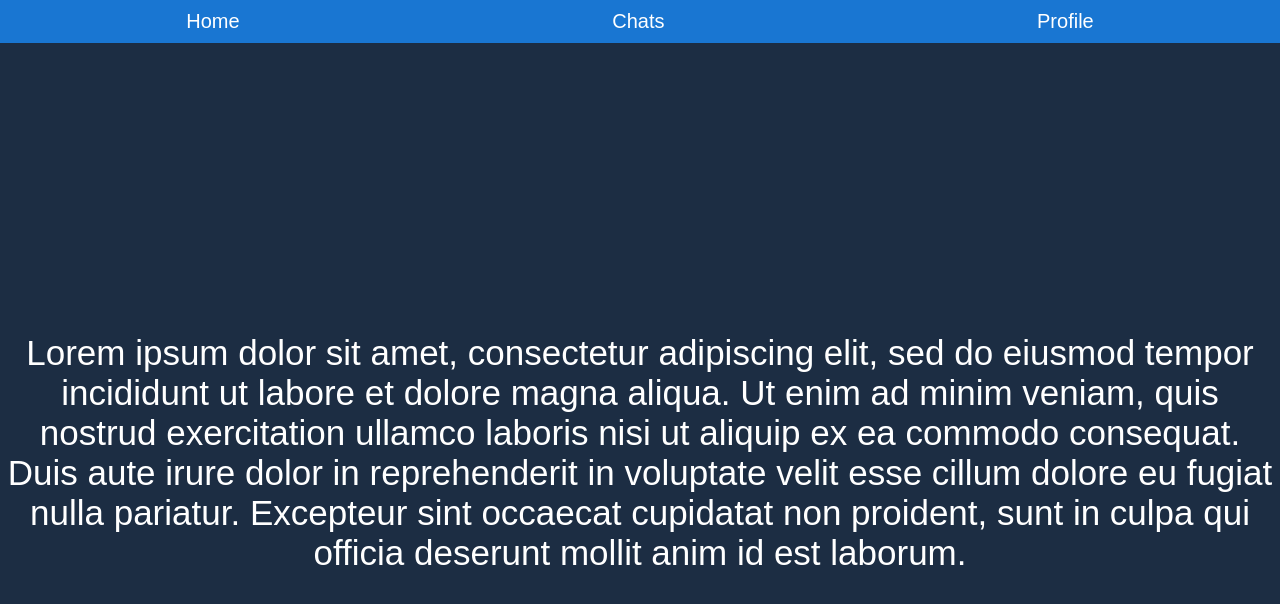
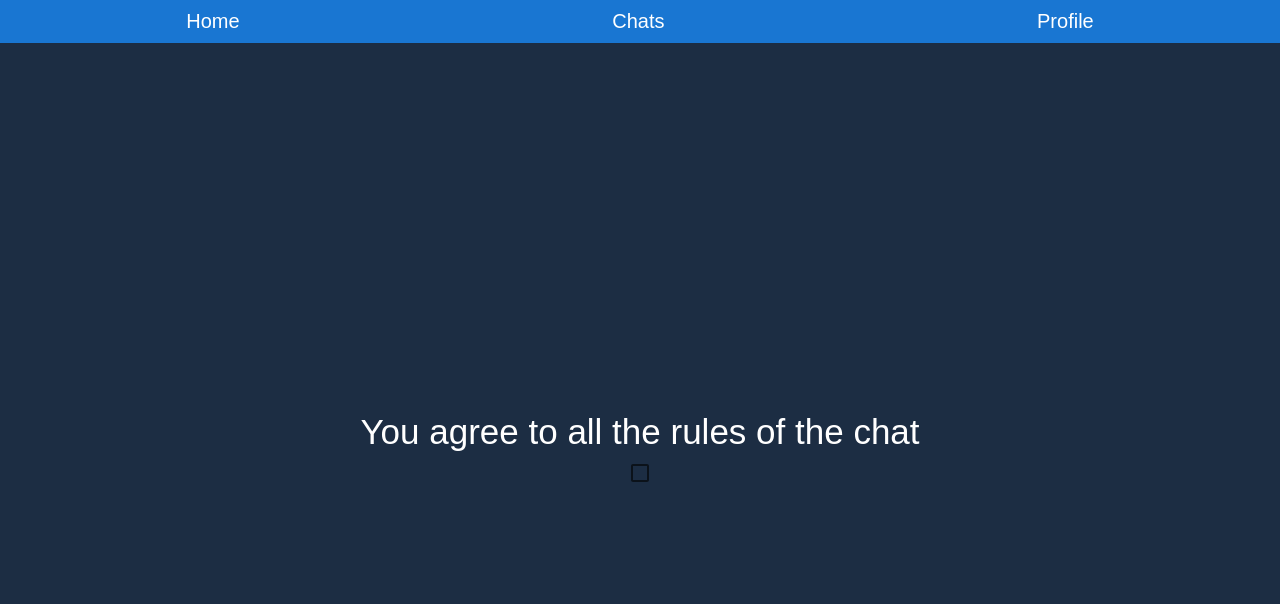
Before and after one commit to XenonCodes/React, a React (Create React App) app in the folder myapp/: page /profile in a window 1280 px wide. Shown: the top 604 px of the page. Built offline with nearby package versions, Linux system fonts and the light colour scheme.

Commit message:
All tasks are completed

```diff
--- a/myapp/package.json
+++ b/myapp/package.json
@@ -14,8 +14,10 @@
     "@testing-library/user-event": "^13.5.0",
     "react": "^18.2.0",
     "react-dom": "^18.2.0",
+    "react-redux": "^8.0.4",
     "react-router-dom": "^6.4.2",
     "react-scripts": "^5.0.1",
+    "redux": "^4.2.0",
     "styled-components": "^5.3.6",
     "web-vitals": "^2.1.4"
   },
--- /dev/null
+++ b/myapp/src/components/reducer.js
@@ -0,0 +1,7 @@
+export const profileReducer = (state = false, action) => {
+    switch (action.type) {
+        case 'SWITCH_PROFILE':
+            return !state
+        default: return state
+    }
+}
--- /dev/null
+++ b/myapp/src/components/store.js
@@ -0,0 +1,7 @@
+import { applyMiddleware, createStore, compose } from "redux";
+import { profileReducer } from "./reducer"
+
+
+const composeEnhancers = window.__REDUX_DEVTOOLS_EXTENSION_COMPOSE__ || compose;
+
+export const store = createStore(profileReducer, composeEnhancers(applyMiddleware()))
--- a/myapp/src/index.js
+++ b/myapp/src/index.js
@@ -4,12 +4,16 @@ import './index.css';
 import App from './App';
 import reportWebVitals from './reportWebVitals';
 import { BrowserRouter } from 'react-router-dom';
+import { Provider } from 'react-redux';
+import { store } from './components/store';
 
 const root = ReactDOM.createRoot(document.getElementById('root'));
 root.render(
   <React.StrictMode>
     <BrowserRouter>
-      <App />
+      <Provider store={store}>
+        <App />
+      </Provider>
     </BrowserRouter>
   </React.StrictMode>
 );
--- a/myapp/src/pages/Profile.js
+++ b/myapp/src/pages/Profile.js
@@ -1,8 +1,35 @@
+import * as React from 'react';
+import Checkbox from '@mui/material/Checkbox';
+import { useDispatch, useSelector } from 'react-redux';
+
 export default function ProfilePage() {
 
     return (
         <div style={{ display: 'flex', alignItems: 'center', justifyContent: "center", flexGrow: 1, height: "100vh", color: "#03e9f4", fontSize: "35px", flexDirection: "column" }}>
-            <p style={{ color: "white" }}>Lorem ipsum dolor sit amet, consectetur adipiscing elit, sed do eiusmod tempor incididunt ut labore et dolore magna aliqua. Ut enim ad minim veniam, quis nostrud exercitation ullamco laboris nisi ut aliquip ex ea commodo consequat. Duis aute irure dolor in reprehenderit in voluptate velit esse cillum dolore eu fugiat nulla pariatur. Excepteur sint occaecat cupidatat non proident, sunt in culpa qui officia deserunt mollit anim id est laborum.</p>
+            <p style={{ color: "white" }}>You agree to all the rules of the chat</p>
+            <ControlledCheckbox />
         </div>
     )
 }
+
+export function ControlledCheckbox() {
+    const [checked, setChecked] = React.useState(false);
+    const isChecked = useSelector(state => state)
+    const dispatch = useDispatch()
+
+    const handleChange = (event) => {
+        setChecked(event.target.checked);
+        dispatch({type:'SWITCH_PROFILE'});
+    };
+
+    console.log(isChecked)
+
+    return (
+        <Checkbox
+            checked={checked}
+            value={isChecked}
+            onChange={handleChange}
+            inputProps={{ 'aria-label': 'controlled' }}
+        />
+    );
+}
```
Also changed, not shown: 2 other files (tests, documents, lock files or other folders).
